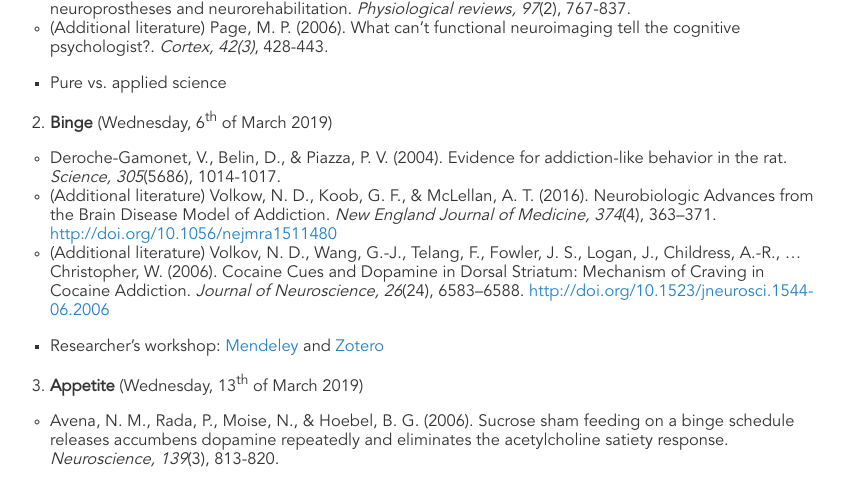
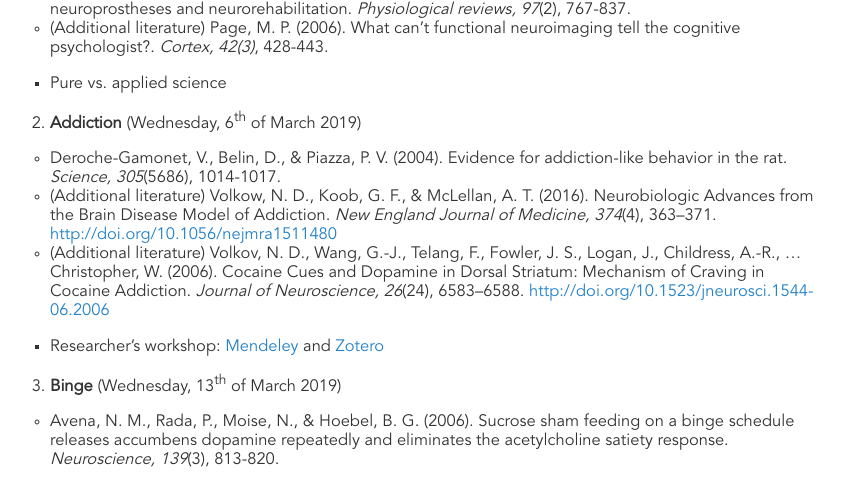
Before and after one commit to mikbuch/mikbuch.github.io, a Jekyll site: the page built from didactics.md, in a window 1280 px wide and 900 px high, scrolled down 312 px. Shown: the part 144-629 px from the top of the window, without its empty margins (206-1050 px from the left). Built offline with Jekyll 4.4.1, drawn with Linux system fonts in a browser that asks for light colours.

Commit message:
Addiction and Binge

```diff
--- a/didactics.md
+++ b/didactics.md
@@ -16,13 +16,13 @@ title: Didactics
     * (Additional literature) Page, M. P. (2006). What can't functional neuroimaging tell the cognitive psychologist?. _Cortex, 42(3)_, 428-443.
         * Pure vs. applied science
 
-2. __Binge__ (Wednesday, 6<sup>th</sup> of March 2019)
+2. __Addiction__ (Wednesday, 6<sup>th</sup> of March 2019)
     * Deroche-Gamonet, V., Belin, D., & Piazza, P. V. (2004). Evidence for addiction-like behavior in the rat. _Science, 305_(5686), 1014-1017.
     * (Additional literature) Volkow, N. D., Koob, G. F., & McLellan, A. T. (2016). Neurobiologic Advances from the Brain Disease Model of Addiction. _New England Journal of Medicine, 374_(4), 363–371. [http://doi.org/10.1056/nejmra1511480](http://doi.org/10.1056/nejmra1511480)
     * (Additional literature) Volkov, N. D., Wang, G.-J., Telang, F., Fowler, J. S., Logan, J., Childress, A.-R., … Christopher, W. (2006). Cocaine Cues and Dopamine in Dorsal Striatum: Mechanism of Craving in Cocaine Addiction. _Journal of Neuroscience, 26_(24), 6583–6588. [http://doi.org/10.1523/jneurosci.1544-06.2006](http://doi.org/10.1523/jneurosci.1544-06.2006)
         * Researcher's workshop: [Mendeley](http://mendeley.com/) and [Zotero](https://www.zotero.org/)
 
-3. __Appetite__ (Wednesday, 13<sup>th</sup> of March 2019)
+3. __Binge__ (Wednesday, 13<sup>th</sup> of March 2019)
     * Avena, N. M., Rada, P., Moise, N., & Hoebel, B. G. (2006). Sucrose sham feeding on a binge schedule releases accumbens dopamine repeatedly and eliminates the acetylcholine satiety response. _Neuroscience, 139_(3), 813-820.
 
 4. __Sleep__ (Wednesday, 20<sup>th</sup> of March 2019)
```
